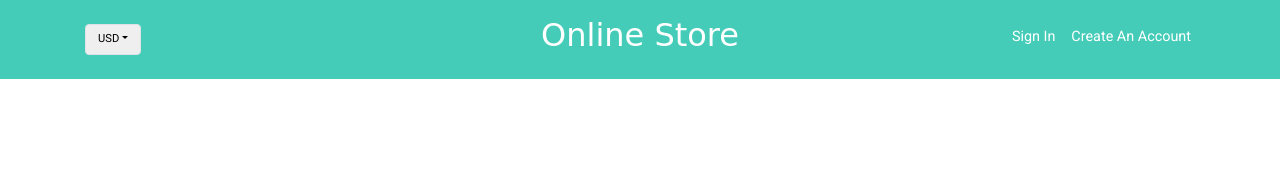
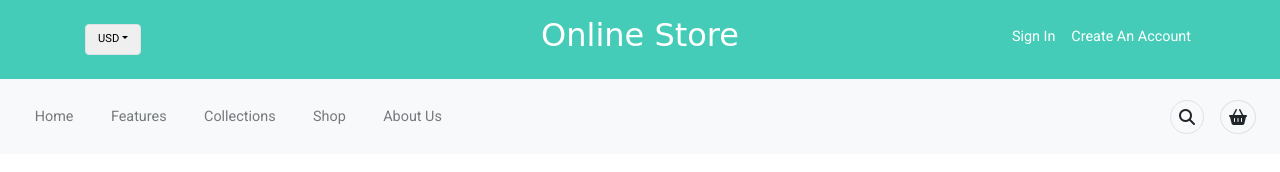
Before and after one commit to nichoteloo/ecommerce-v.1, a plain HTML site: page index.html in a window 1280 px wide. Drawn offline with nearby package versions, Linux system fonts and the light colour scheme; a web font is replaced by a local one.

Commit message:
index.html

```diff
--- a/index.html
+++ b/index.html
@@ -42,6 +42,43 @@
                 </div>
             </div>
         </div>
+
+        <div class="container-fluid p-0">
+            <nav class="navbar navbar-expand-lg navbar-light bg-light">
+                <button class="navbar-toggler" type="button" data-toggle="collapse" data-target="#navbarNav"
+                    aria-controls="navbarNav" aria-expanded="false" aria-label="Toggle navigation">
+                    <span class="navbar-toggler-icon"></span>
+                </button>
+                <div class="collapse navbar-collapse" id="navbarNav">
+                    <ul class="navbar-nav">
+                        <li class="nav-item active">
+                            <a class="nav-link" href="#">Home<span class="sr-only">(current)</span></a>
+                        </li>
+                        <li class="nav-item">
+                            <a class="nav-link" href="#">Features</a>
+                        </li>
+                        <li class="nav-item">
+                            <a class="nav-link" href="#">Collections</a>
+                        </li>
+                        <li class="nav-item">
+                            <a class="nav-link" href="#">Shop</a>
+                        </li>
+                        <li class="nav-item">
+                            <a class="nav-link" href="#">About Us</a>
+                        </li>
+                    </ul>
+                </div>
+
+                <div class="navbar-nav">
+                    <li class="nav-item border rounded-circle mx-2 search-icon">
+                        <i class="fas fa-search p-2"></i>
+                    </li>
+                    <li class="nav-item border rounded-circle mx-2 basket-icon">
+                        <i class="fas fa-shopping-basket p-2"></i>
+                    </li>
+                </div>
+            </nav>
+        </div>
     </header>
 
 
```
